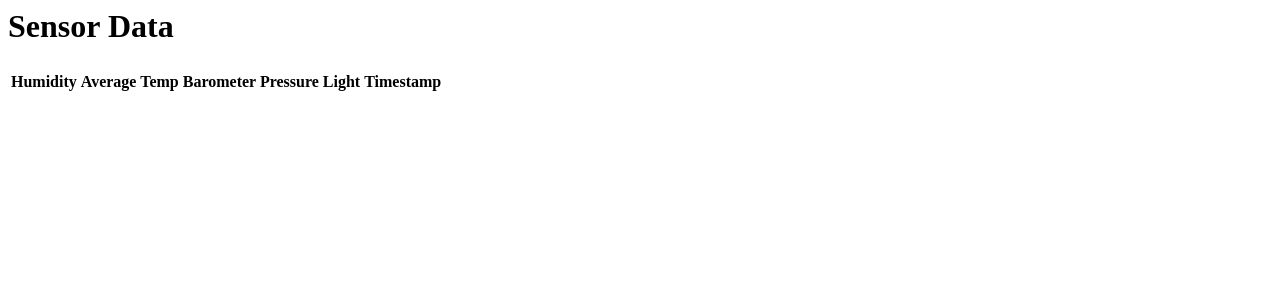
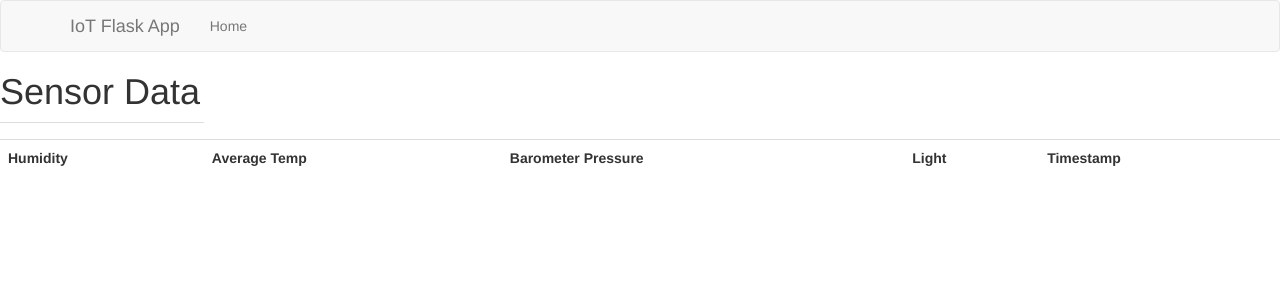
Before and after one commit to dscurrey/IoT, a Flask app: page / in a window 1280 px wide. Shown: the top 300 px of the page. Run offline with Flask 2, Linux system fonts and the light colour scheme; data that the repository does not hold is empty; some libraries are stand-ins or nearby versions.

Commit message:
Added bootstrap

```diff
--- a/src/flaskapp/__init__.py
+++ b/src/flaskapp/__init__.py
@@ -2,10 +2,13 @@ from flask import Flask
 from config import Config
 from flask_sqlalchemy import SQLAlchemy
 from flask_migrate import Migrate
+from flask_bootstrap import Bootstrap
 
 app = Flask(__name__)
 app.config.from_object(Config)
 db = SQLAlchemy(app)
 migrate = Migrate(app, db)
 
-from flaskapp import routes, models
+from flaskapp import routes, models, errors
+
+bootstrap = Bootstrap(app)
--- /dev/null
+++ b/src/flaskapp/templates/404.html
@@ -0,0 +1,6 @@
+{% extends "base.html" %}
+
+{% block app_content %}
+<h1>Not Found</h1>
+<p><a href="{{url_for('index') }}">Back</a></p>
+{% endblock %}
--- a/src/flaskapp/templates/base.html
+++ b/src/flaskapp/templates/base.html
@@ -1,13 +1,31 @@
-<html>
-    <head>
-        {% if title %}
-        <title>{{ title }} - Flask App</title>
-        {% else %}
-        <title>Flask App</title>
-        {% endif %}
-    </head>
-    <body>
-        {% block content %}
-        {% endblock %}
-    </body>
-</html>
+{% extends 'bootstrap/base.html' %}
+
+{% block title %}
+    {% if title %}{{ title }} - IoT Flask App{% else %}IoT Flask App{% endif %}
+{% endblock %}
+
+{% block navbar %}
+    <nav class="navbar navbar-default">
+        <div class="container">
+            <div class="navbar-header">
+                <button type="button" class="navbar-toggle collapsed" data-toggle="collapse" data-target="#bs-example-navbar-collapse-1" aria-expanded="false">
+                    <span class="sr-only">Toggle navigation</span>
+                    <span class="icon-bar"></span>
+                    <span class="icon-bar"></span>
+                    <span class="icon-bar"></span>
+                </button>
+                <a class="navbar-brand" href="{{ url_for('index') }}">IoT Flask App</a>
+            </div>
+            <div class="collapse navbar-collapse" id="bs-example-navbar-collapse-1">
+                <ul class="nav navbar-nav">
+                    <li><a href="{{ url_for('index') }}">Home</a></li>
+                </ul>
+            </div>
+        </div>
+    </nav>
+{% endblock %}
+
+<div class="container">
+    {% block content %}
+    {% endblock %}
+</div>
--- a/src/flaskapp/templates/index.html
+++ b/src/flaskapp/templates/index.html
@@ -1,9 +1,10 @@
 {% extends "base.html" %}
 
 {% block content %}
+
 <h1>Sensor Data</h1>
 
-<table>
+<table class="table">
     <th>
         <tr>
             <td><b>Humidity</b></td>
```
Also changed, not shown: src/flaskapp/errors.py (added, +11 -0 lines).
